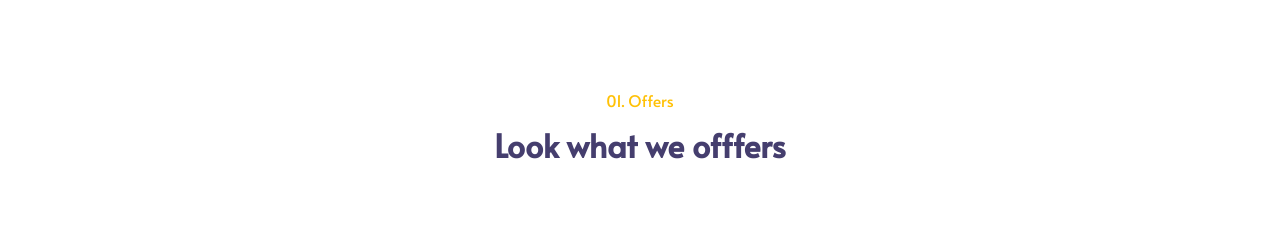
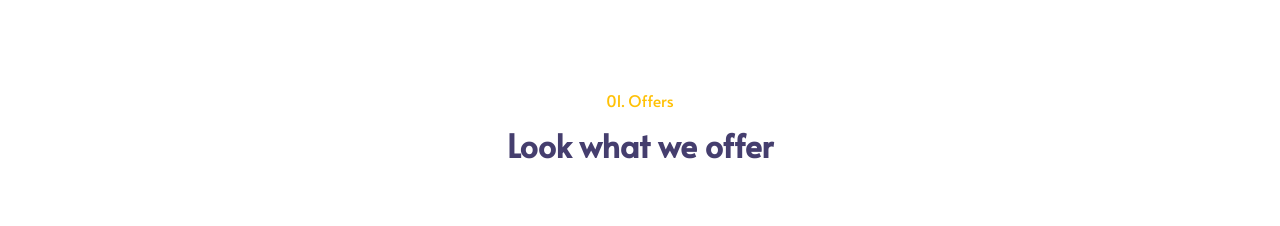
Before and after one commit to sagar2212sagar/GeekCoders, a plain HTML site: page index.html in a window 1280 px wide. Shown: the part 880-1106 px from the top of the page. Drawn offline with nearby package versions, Linux system fonts and the light colour scheme.

Commit message:
Update index.html

```diff
--- a/index.html
+++ b/index.html
@@ -207,7 +207,7 @@ h1, h2, h3, h4, h5, h6 {
     <div class="row pt-5 justify-content-between text-center">
       <div class="col-12">
         <h6 class="text-warning mb-3">01. Offers</h6>
-        <h2 class="font-weight-bold mb-5 pb-3">Look what we offfers </h2>
+        <h2 class="font-weight-bold mb-5 pb-3">Look what we offer </h2>
       </div>
       <div class="col-md-4 col-lg-3 pb-4">
         <div class="p-4 bg-tutor rounded"> <i class="lni lni-code"></i>
```
